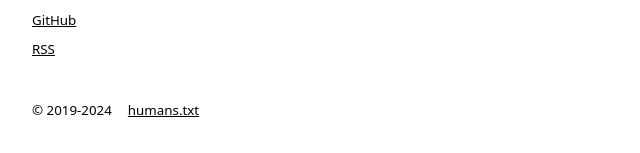
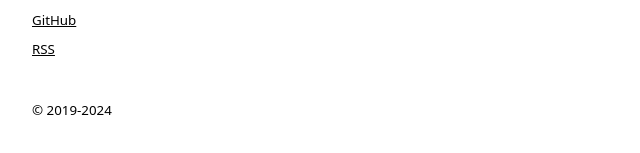
Before and after one commit to gerhardlanz/gerhardla.nz, a Jekyll site: the page built from index.html, in a window 1280 px wide. Shown: the part 1036-1189 px from the top of the page, without its empty margins (0-640 px from the left). Built offline with Jekyll 4.4.1, drawn with Linux system fonts in a browser that asks for light colours.

Commit message:
chore: remove link to humans.txt in footer

```diff
--- a/_layouts/default.html
+++ b/_layouts/default.html
@@ -37,8 +37,6 @@
             <li><small>Published {{ page.date | date: "%A, %d %B %Y — %H:%M" }}</small></li>
             <li><small><a href="mailto:me@gerhardla.nz?subject={{ page.url | prepend: site.url }}">Reply by
                         email</a></small></li>
-            {% else %}
-            <li><small><a href="/humans.txt">humans.txt</a></small></li>
             {% endif %}
         </ul>
     </footer>
```
